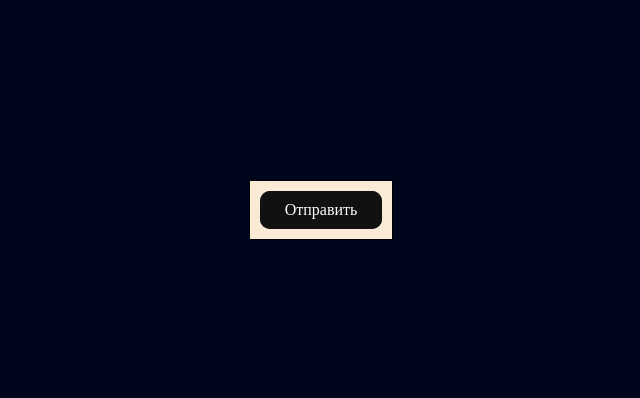
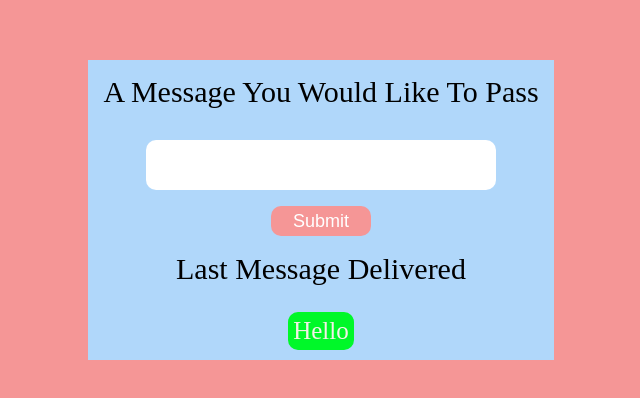
Before and after one commit to Andrew-Ivan/4.PassTheMessage, a plain HTML site: page index.html in a window 1280 px wide. Shown: the part 190-588 px from the top of the page, without its empty margins (319-959 px from the left). Drawn offline with Linux system fonts and the light colour scheme.

Commit message:
next commit

```diff
--- a/index.html
+++ b/index.html
@@ -1,13 +1,30 @@
 <!DOCTYPE html>
 <html lang="en">
   <head>
-    <meta charset="UTF-8">
-    <link rel="stylesheet" href="style.css">
+    <meta charset="UTF-8" />
+    <link rel="stylesheet" href="style.css" />
     <title>Pass The Message</title>
   </head>
   <body>
+    <div class="wrapper">
       <div class="container">
-    <a class="glow-on-hover" href="#">Отправить</a>
+        <div class="title">
+          <span>A Message You Would Like To Pass</span>
+        </div>
+        <div class="form_handler">
+          <form action="">
+            <input type="text" />
+            <button type="submit" required>Submit</button>
+          </form>
+        </div>
+        <div class="hasnotvalue">
+          <span>Please Enter Message</span>
+        </div>
+        <div class="under_title">
+          <span>Last Message Delivered</span>
+        </div>
+        <div class="message"></div>
+      </div>
     </div>
     <script type="text/javascript" src="script.js"></script>
   </body>
--- a/script.js
+++ b/script.js
@@ -0,0 +1,22 @@
+let input = document.querySelector("input");
+let message = "Hello";
+let btn = document.querySelector("button");
+let messageBlock = document.querySelector(".message");
+messageBlock.innerHTML = message;
+
+function hasValue() {
+  if (input.value) {
+    message = input.value;
+  } else {
+    let sho = document.querySelector(".hasnotvalue").classList;
+    sho.add("active");
+    setTimeout(() => sho.remove("active"), 3000);
+  }
+}
+
+btn.addEventListener("click", (e) => {
+  e.preventDefault();
+  hasValue();
+  messageBlock.innerHTML = message;
+  input.value = "";
+});
--- a/style.css
+++ b/style.css
@@ -1,91 +1,101 @@
-@import url("https://fonts.googleapis.com/css?family=Montserrat&display=swap");
-@import url("https://fonts.googleapis.com/css?family=Open+Sans:400,400i,700");
-:root {
-    --backgroundColor: rgba(246, 241, 209);
-    --colorShadeA: rgb(106, 163, 137);
-    --colorShadeB: rgb(121, 186, 156);
-    --colorShadeC: rgb(150, 232, 195);
-    --colorShadeD: rgb(187, 232, 211);
-    --colorShadeE: rgb(205, 255, 232);
+body {
+  padding: 0;
+  margin: 0;
+  height: 100vh;
 }
 
-* {
-    padding: 0;
-    margin: 0;
-}
-body{
-    display: flex;
-    align-items: center;
-    justify-content: center;
-    min-height: 100vh;
-    background: #00071C;
+.wrapper {
+  display: -ms-flexbox;
+  display: -webkit-flex;
+  display: flex;
+  -webkit-flex-direction: row;
+  -ms-flex-direction: row;
+  flex-direction: row;
+  -webkit-flex-wrap: wrap;
+  -ms-flex-wrap: wrap;
+  flex-wrap: wrap;
+  -webkit-justify-content: center;
+  -ms-flex-pack: center;
+  justify-content: center;
+  -webkit-align-content: center;
+  -ms-flex-line-pack: center;
+  align-content: center;
+  -webkit-align-items: center;
+  -ms-flex-align: center;
+  align-items: center;
+  background-color: rgb(245, 150, 150);
+  height: 100%;
 }
 
-.glow-on-hover {
-    text-decoration: none;
-    padding: 10px 25px;
-    border: none;
-    outline: none;
-    color: #fff;
-    background: #111;
-    cursor: pointer;
-    position: relative;
-    z-index: 0;
-    border-radius: 10px;
+.container {
+  -webkit-order: 0;
+  -ms-flex-order: 0;
+  order: 0;
+  -webkit-flex: 0 1 auto;
+  -ms-flex: 0 1 auto;
+  flex: 0 1 auto;
+  -webkit-align-self: auto;
+  -ms-flex-item-align: auto;
+  align-self: auto;
+  background-color: rgb(176, 215, 250);
+  display: flex;
+  flex-direction: column;
+  gap: 1rem;
+  font-size: 30px;
+  align-items: center;
 }
 
-.glow-on-hover:before {
-    content: '';
-    background: linear-gradient(45deg, #ff0000, #ff7300, #fffb00, #48ff00, #00ffd5, #002bff, #7a00ff, #ff00c8, #ff0000);
-    position: absolute;
-    top: -2px;
-    left:-2px;
-    background-size: 400%;
-    z-index: -1;
-    filter: blur(5px);
-    width: calc(100% + 4px);
-    height: calc(100% + 4px);
-    animation: glowing 20s linear infinite;
-    opacity: 0;
-    transition: opacity .3s ease-in-out;
-    border-radius: 10px;
+.title {
+  padding: 15px;
 }
 
-.glow-on-hover:active {
-    color: #000
+form {
+  display: flex;
+  flex-direction: column;
+  gap: 1rem;
+  align-items: center;
 }
 
-.glow-on-hover:active:after {
-    background: transparent;
+input {
+  padding: 10px 25px;
+  height: 30px;
+  width: 300px;
+  border-radius: 10px;
+  border: 0;
+  font-size: 20px;
+  outline: none;
 }
 
-.glow-on-hover:hover:before {
-    opacity: 1;
+button {
+  height: 30px;
+  width: 100px;
+  border-radius: 10px;
+  border: 0;
+  font-size: 18px;
+  outline: none;
+  color: #ffffff;
+  background-color: rgb(245, 150, 150);
 }
 
-.glow-on-hover:after {
-    z-index: -1;
-    content: '';
-    position: absolute;
-    width: 100%;
-    height: 100%;
-    background: #111;
-    left: 0;
-    top: 0;
-    border-radius: 10px;
+.message {
+  padding: 5px;
+  font-size: 25px;
+  background-color: rgb(0, 248, 41);
+  color: #f3f1e7;
+  border-radius: 10px;
+  margin: 10px 0;
 }
 
-@keyframes glowing {
-    0% { background-position: 0 0; }
-    50% { background-position: 400% 0; }
-    100% { background-position: 0 0; }
+.hasnotvalue {
+  display: none;
+  padding: 5px;
+  font-size: 25px;
+  background-color: rgb(132, 163, 190);
+  border: 2px dashed rgb(202, 113, 113);
+  color: #f3f1e7;
+  border-radius: 10px;
 }
 
-
-.container{
-    padding: 10px;
-    display: flex;
-    flex-direction: column;
-    border: 1px solid black;
-    background-color: antiquewhite;
+.active {
+  display: block;
 }
```
Lines whose indentation alone changed are shown as unchanged.
